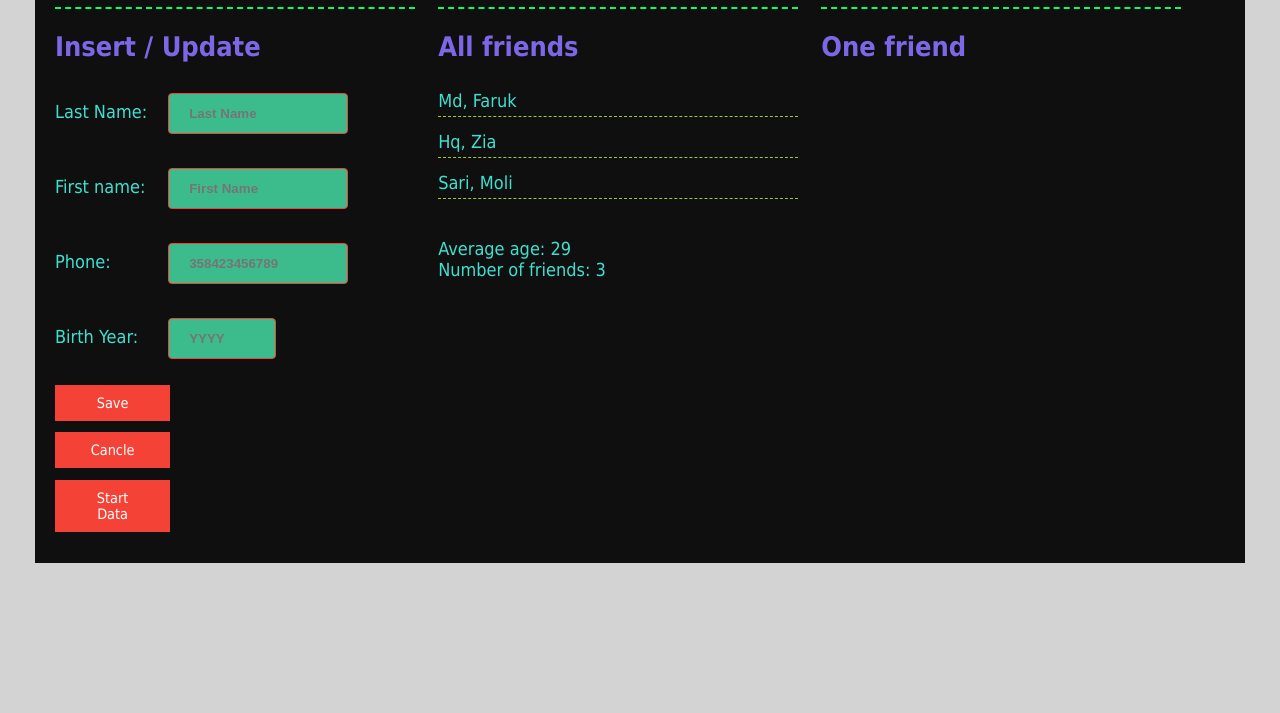
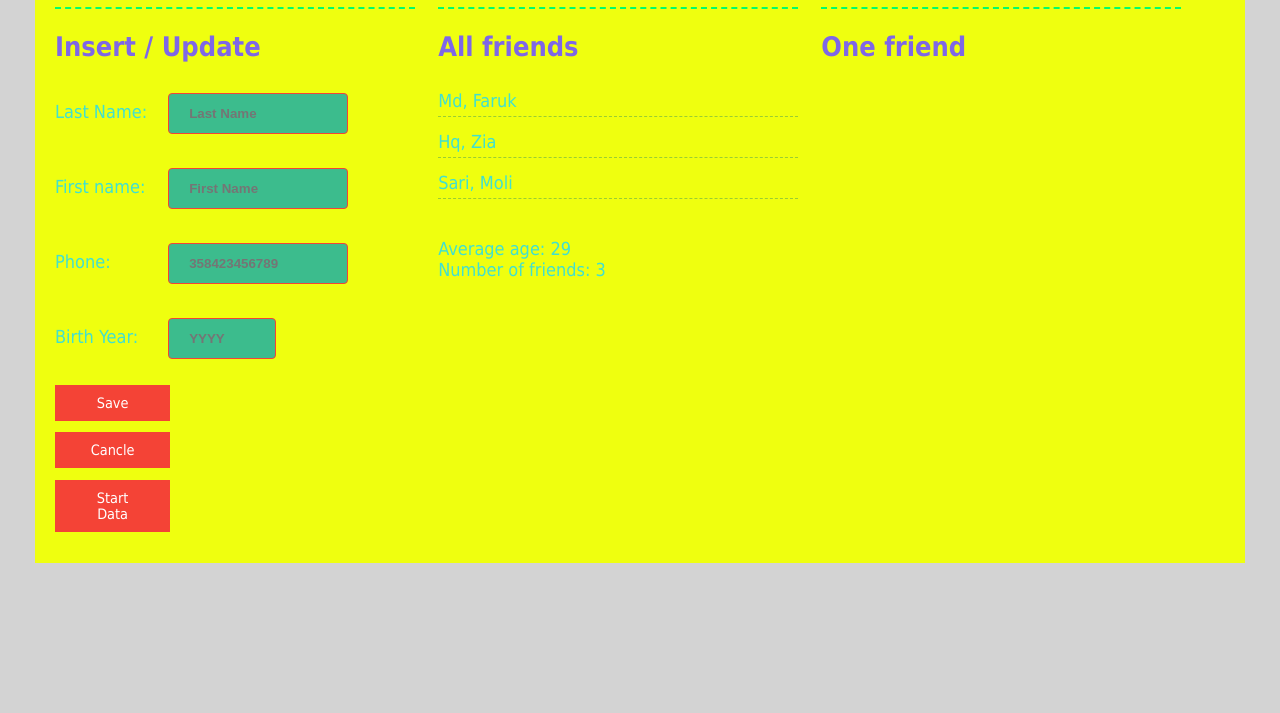
Before and after one commit to MdnFaruk/PhoneBook, a website: page index.html in a window 1280 px wide. Shown: the part 87-800 px from the top of the page. Drawn offline with Linux system fonts and the light colour scheme.

Commit message:
changes background color black to yellow

```diff
--- a/index.html
+++ b/index.html
@@ -16,7 +16,7 @@
 
             font-family: tahoma;
             font-size: large;
-            background-color: rgb(15, 15, 15);
+            background-color: rgb(239, 255, 15);
             margin: auto;
             padding: 10px 20px 20px;
             max-width: 65em;
```
